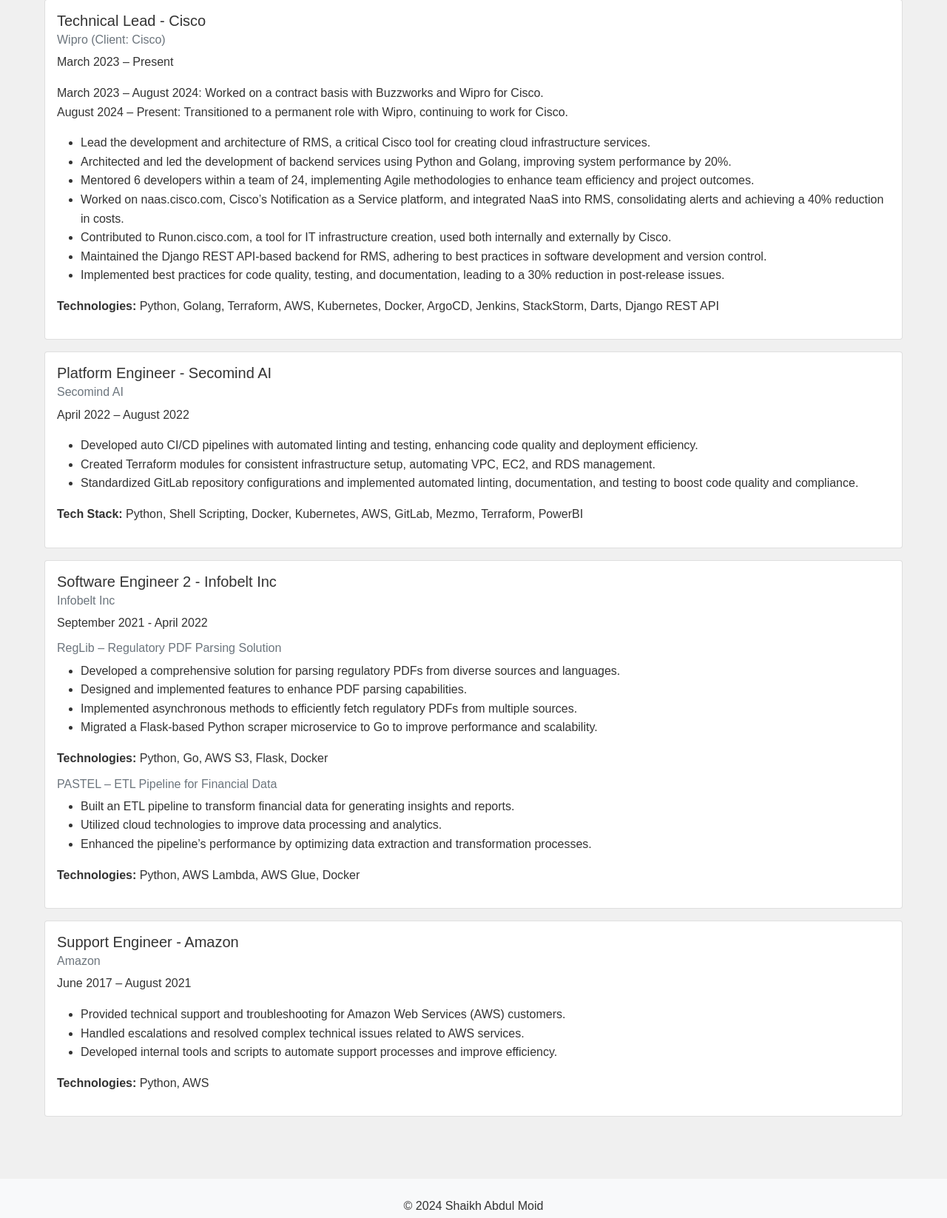
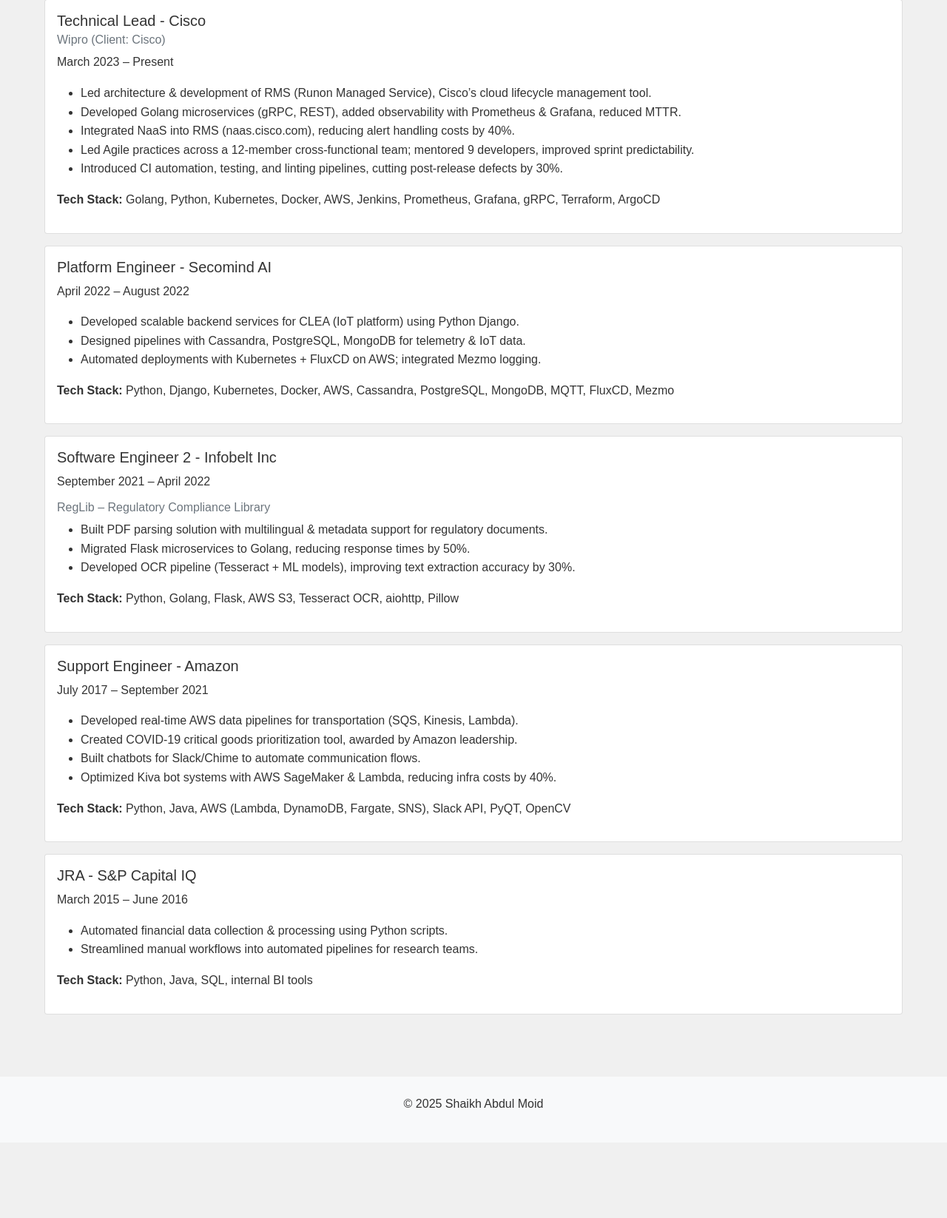
Before and after one commit to moidshaikh/moidshaikh.github.io, a plain HTML site: page experience.html in a window 1280 px wide. Shown: the part 681-2327 px from the top of the page at 74% size. After the commit the page ends 2225 px from the top, so only its background shows below. Drawn offline with nearby package versions, Linux system fonts and the light colour scheme.

Commit message:
Update experience.html

```diff
--- a/experience.html
+++ b/experience.html
@@ -8,35 +8,21 @@
   <link rel="stylesheet" href="https://cdn.jsdelivr.net/npm/bootstrap-icons@1.7.2/font/bootstrap-icons.css">
   <link rel="stylesheet" href="styles.css">
   <style>
-        * {
-            outline: none;
-            -webkit-box-sizing: border-box;
-            -moz-box-sizing: border-box;
-            box-sizing: border-box;
-        }
-        html, body {
-            min-height: 100vh;
-        }
+    * { outline: none; box-sizing: border-box; }
+    html, body { min-height: 100vh; }
     body {
-            background: #f0f0f0; /* Kept light background */
-            color: #333; /* Darker text for readability */
+      background: #f0f0f0;
+      color: #333;
       font-family: 'Palanquin Dark', sans-serif;
       font-weight: 400;
-            position: relative;
     }
-        .container {
-            max-width: 1200px;
-            margin: 0 auto;
-            padding: 20px;
-            min-height: 200px; /* Add this line */
-        }
+    .container { max-width: 1200px; margin: 0 auto; padding: 20px; min-height: 200px; }
     h2 {
       color: #333;
       border-bottom: 2px solid #333;
       padding-bottom: 10px;
       text-align: center;
     }
-
     .timeline {
       width: 100%;
       height: 4px;
@@ -46,7 +32,6 @@
       padding: 0;
       position: relative;
     }
-
     .timeline::before {
       content: '';
       position: absolute;
@@ -56,26 +41,21 @@
       height: 100%;
       background: rgba(191,128,11,1);
     }
-
     .timeline li {
       display: inline-block;
       width: 20px;
       height: 20px;
       background: #F2BB13;
-            text-align: center;
-            line-height: 1.2;
       position: absolute;
       top: 50%;
       transform: translateY(-50%);
       border-radius: 50%;
     }
-
-        .timeline li:nth-child(1) { left: calc(84% - 10px); } /* March 2023 */
-        .timeline li:nth-child(2) { left: calc(73% - 10px); } /* April 2022 */
-        .timeline li:nth-child(3) { left: calc(63% - 10px); } /* September 2021 */
-        .timeline li:nth-child(4) { left: calc(25% - 10px); } /* July 2017 */
-        .timeline li:nth-child(5) { left: 0; } /* March 2015 */
-
+    .timeline li:nth-child(1) { left: calc(84% - 10px); } /* Cisco */
+    .timeline li:nth-child(2) { left: calc(73% - 10px); } /* Secomind */
+    .timeline li:nth-child(3) { left: calc(63% - 10px); } /* Infobelt */
+    .timeline li:nth-child(4) { left: calc(25% - 10px); } /* Amazon */
+    .timeline li:nth-child(5) { left: 0; } /* S&P */
     .timeline li:before {
       content: attr(data-year);
       width: 100px;
@@ -86,7 +66,6 @@
       font-size: 14px;
       color: rgba(191,128,11,1);
     }
-
     .timeline li:after {
       content: attr(data-text);
       width: 150px;
@@ -98,26 +77,8 @@
       color: #333;
       text-align: center;
     }
-
-        .timeline li:nth-child(even):before {
-            top: auto;
-            bottom: -30px;
-        }
-
-        .timeline li:nth-child(even):after {
-            bottom: auto;
-            top: -30px;
-        }
-
-        .timeline::after {
-            content: '';
-            position: absolute;
-            right: -30px;
-            top: -30px;
-            font-size: 14px;
-            color: rgba(191,128,11,1);
-        }
-
+    .timeline li:nth-child(even):before { top: auto; bottom: -30px; }
+    .timeline li:nth-child(even):after { bottom: auto; top: -30px; }
   </style>
 </head>
 <body>
@@ -133,26 +94,16 @@
 
   <nav class="navbar navbar-expand-lg navbar-light bg-light">
     <div class="container-fluid">
-            <button class="navbar-toggler" type="button" data-bs-toggle="collapse" data-bs-target="#navbarNav" aria-controls="navbarNav" aria-expanded="false" aria-label="Toggle navigation">
+      <button class="navbar-toggler" type="button" data-bs-toggle="collapse" data-bs-target="#navbarNav">
         <span class="navbar-toggler-icon"></span>
       </button>
       <div class="collapse navbar-collapse" id="navbarNav">
         <ul class="navbar-nav">
-                    <li class="nav-item">
-                        <a class="nav-link" href="index.html">Home</a>
-                    </li>
-                    <li class="nav-item">
-                        <a class="nav-link" href="skills.html">Skills</a>
-                    </li>
-                    <li class="nav-item">
-                        <a class="nav-link" href="experience.html">Experience</a>
-                    </li>
-                    <li class="nav-item">
-                        <a class="nav-link" href="education.html">Education</a>
-                    </li>
-                    <li class="nav-item">
-                        <a class="nav-link" href="contact.html">Contact</a>
-                    </li>
+          <li class="nav-item"><a class="nav-link" href="index.html">Home</a></li>
+          <li class="nav-item"><a class="nav-link" href="skills.html">Skills</a></li>
+          <li class="nav-item"><a class="nav-link active" href="experience.html">Experience</a></li>
+          <li class="nav-item"><a class="nav-link" href="education.html">Education</a></li>
+          <li class="nav-item"><a class="nav-link" href="contact.html">Contact</a></li>
         </ul>
       </div>
     </div>
@@ -162,99 +113,94 @@
   <div class="container">
     <h2>Career Timeline</h2>
     <ul class="timeline">
-        <li data-year="March 2023" data-text="Cisco (Wipro)"></li>
-        <li data-year="Aug 2022" data-text="Secomind"></li>
+      <li data-year="Mar 2023" data-text="Cisco (Wipro)"></li>
+      <li data-year="Apr 2022" data-text="Secomind AI"></li>
       <li data-year="Sep 2021" data-text="Infobelt Inc"></li>
       <li data-year="Jul 2017" data-text="Amazon"></li>
-        <li data-year="Mar 2015" data-text="S&P Capital"></li>
+      <li data-year="Mar 2015" data-text="S&P Capital IQ"></li>
     </ul>
   </div>
 
   <main class="container my-5">
     <h2 class="border-bottom pb-2">Professional Experience</h2>
 
-        <!-- Technical Lead - Cisco -->
+    <!-- Cisco -->
     <div class="card mb-3">
       <div class="card-body">
         <h5 class="card-title">Technical Lead - Cisco</h5>
         <h6 class="card-subtitle mb-2 text-muted">Wipro (Client: Cisco)</h6>
         <p class="card-text">March 2023 – Present</p>
-                <p>March 2023 – August 2024: Worked on a contract basis with Buzzworks and Wipro for Cisco.<br>
-                August 2024 – Present: Transitioned to a permanent role with Wipro, continuing to work for Cisco.</p>
         <ul>
-                    <li>Lead the development and architecture of RMS, a critical Cisco tool for creating cloud infrastructure services.</li>
-                    <li>Architected and led the development of backend services using Python and Golang, improving system performance by 20%.</li>
-                    <li>Mentored 6 developers within a team of 24, implementing Agile methodologies to enhance team efficiency and project outcomes.</li>
-                    <li>Worked on naas.cisco.com, Cisco’s Notification as a Service platform, and integrated NaaS into RMS, consolidating alerts and achieving a 40% reduction in costs.</li>
-                    <li>Contributed to Runon.cisco.com, a tool for IT infrastructure creation, used both internally and externally by Cisco.</li>
-                    <li>Maintained the Django REST API-based backend for RMS, adhering to best practices in software development and version control.</li>
-                    <li>Implemented best practices for code quality, testing, and documentation, leading to a 30% reduction in post-release issues.</li>
+          <li>Led architecture & development of RMS (Runon Managed Service), Cisco’s cloud lifecycle management tool.</li>
+          <li>Developed Golang microservices (gRPC, REST), added observability with Prometheus & Grafana, reduced MTTR.</li>
+          <li>Integrated NaaS into RMS (naas.cisco.com), reducing alert handling costs by 40%.</li>
+          <li>Led Agile practices across a 12-member cross-functional team; mentored 9 developers, improved sprint predictability.</li>
+          <li>Introduced CI automation, testing, and linting pipelines, cutting post-release defects by 30%.</li>
         </ul>
-                <p><strong>Technologies:</strong> Python, Golang, Terraform, AWS, Kubernetes, Docker, ArgoCD, Jenkins, StackStorm, Darts, Django REST API</p>
+        <p><strong>Tech Stack:</strong> Golang, Python, Kubernetes, Docker, AWS, Jenkins, Prometheus, Grafana, gRPC, Terraform, ArgoCD</p>
       </div>
     </div>
 
-        <!-- Platform Engineer - Secomind AI -->
+    <!-- Secomind -->
     <div class="card mb-3">
       <div class="card-body">
         <h5 class="card-title">Platform Engineer - Secomind AI</h5>
-                <h6 class="card-subtitle mb-2 text-muted">Secomind AI</h6>
         <p class="card-text">April 2022 – August 2022</p>
         <ul>
-                    <li>Developed auto CI/CD pipelines with automated linting and testing, enhancing code quality and deployment efficiency.</li>
-                    <li>Created Terraform modules for consistent infrastructure setup, automating VPC, EC2, and RDS management.</li>
-                    <li>Standardized GitLab repository configurations and implemented automated linting, documentation, and testing to boost code quality and compliance.</li>
+          <li>Developed scalable backend services for CLEA (IoT platform) using Python Django.</li>
+          <li>Designed pipelines with Cassandra, PostgreSQL, MongoDB for telemetry & IoT data.</li>
+          <li>Automated deployments with Kubernetes + FluxCD on AWS; integrated Mezmo logging.</li>
         </ul>
-                <p><strong>Tech Stack:</strong> Python, Shell Scripting, Docker, Kubernetes, AWS, GitLab, Mezmo, Terraform, PowerBI</p>
+        <p><strong>Tech Stack:</strong> Python, Django, Kubernetes, Docker, AWS, Cassandra, PostgreSQL, MongoDB, MQTT, FluxCD, Mezmo</p>
       </div>
     </div>
 
-        <!-- Software Engineer 2 - Infobelt Inc -->
+    <!-- Infobelt -->
     <div class="card mb-3">
       <div class="card-body">
         <h5 class="card-title">Software Engineer 2 - Infobelt Inc</h5>
-                <h6 class="card-subtitle mb-2 text-muted">Infobelt Inc</h6>
-                <p class="card-text">September 2021 - April 2022</p>
-
-                <!-- RegLib Project -->
-                <h6 class="card-subtitle mb-2 text-muted">RegLib – Regulatory PDF Parsing Solution</h6>
+        <p class="card-text">September 2021 – April 2022</p>
+        <h6 class="card-subtitle mb-2 text-muted">RegLib – Regulatory Compliance Library</h6>
         <ul>
-                    <li>Developed a comprehensive solution for parsing regulatory PDFs from diverse sources and languages.</li>
-                    <li>Designed and implemented features to enhance PDF parsing capabilities.</li>
-                    <li>Implemented asynchronous methods to efficiently fetch regulatory PDFs from multiple sources.</li>
-                    <li>Migrated a Flask-based Python scraper microservice to Go to improve performance and scalability.</li>
+          <li>Built PDF parsing solution with multilingual & metadata support for regulatory documents.</li>
+          <li>Migrated Flask microservices to Golang, reducing response times by 50%.</li>
+          <li>Developed OCR pipeline (Tesseract + ML models), improving text extraction accuracy by 30%.</li>
         </ul>
-                <p><strong>Technologies:</strong> Python, Go, AWS S3, Flask, Docker</p>
-
-                <!-- PASTEL Project -->
-                <h6 class="card-subtitle mb-2 text-muted">PASTEL – ETL Pipeline for Financial Data</h6>
-                <ul>
-                    <li>Built an ETL pipeline to transform financial data for generating insights and reports.</li>
-                    <li>Utilized cloud technologies to improve data processing and analytics.</li>
-                    <li>Enhanced the pipeline’s performance by optimizing data extraction and transformation processes.</li>
-                </ul>
-                <p><strong>Technologies:</strong> Python, AWS Lambda, AWS Glue, Docker</p>
+        <p><strong>Tech Stack:</strong> Python, Golang, Flask, AWS S3, Tesseract OCR, aiohttp, Pillow</p>
       </div>
     </div>
 
-        <!-- Support Engineer - Amazon -->
+    <!-- Amazon -->
     <div class="card mb-3">
       <div class="card-body">
         <h5 class="card-title">Support Engineer - Amazon</h5>
-                <h6 class="card-subtitle mb-2 text-muted">Amazon</h6>
-                <p class="card-text">June 2017 – August 2021</p>
+        <p class="card-text">July 2017 – September 2021</p>
         <ul>
-                    <li>Provided technical support and troubleshooting for Amazon Web Services (AWS) customers.</li>
-                    <li>Handled escalations and resolved complex technical issues related to AWS services.</li>
-                    <li>Developed internal tools and scripts to automate support processes and improve efficiency.</li>
+          <li>Developed real-time AWS data pipelines for transportation (SQS, Kinesis, Lambda).</li>
+          <li>Created COVID-19 critical goods prioritization tool, awarded by Amazon leadership.</li>
+          <li>Built chatbots for Slack/Chime to automate communication flows.</li>
+          <li>Optimized Kiva bot systems with AWS SageMaker & Lambda, reducing infra costs by 40%.</li>
         </ul>
-                <p><strong>Technologies:</strong> Python, AWS</p>
+        <p><strong>Tech Stack:</strong> Python, Java, AWS (Lambda, DynamoDB, Fargate, SNS), Slack API, PyQT, OpenCV</p>
+      </div>
+    </div>
+
+    <!-- S&P -->
+    <div class="card mb-3">
+      <div class="card-body">
+        <h5 class="card-title">JRA - S&P Capital IQ</h5>
+        <p class="card-text">March 2015 – June 2016</p>
+        <ul>
+          <li>Automated financial data collection & processing using Python scripts.</li>
+          <li>Streamlined manual workflows into automated pipelines for research teams.</li>
+        </ul>
+        <p><strong>Tech Stack:</strong> Python, Java, SQL, internal BI tools</p>
       </div>
     </div>
   </main>
 
   <footer class="bg-light text-center py-4">
-        <p>&copy; 2024 Shaikh Abdul Moid</p>
+    <p>&copy; 2025 Shaikh Abdul Moid</p>
   </footer>
 
   <script src="https://cdn.jsdelivr.net/npm/bootstrap@5.1.3/dist/js/bootstrap.bundle.min.js"></script>
```
Lines whose indentation alone changed are shown as unchanged.
